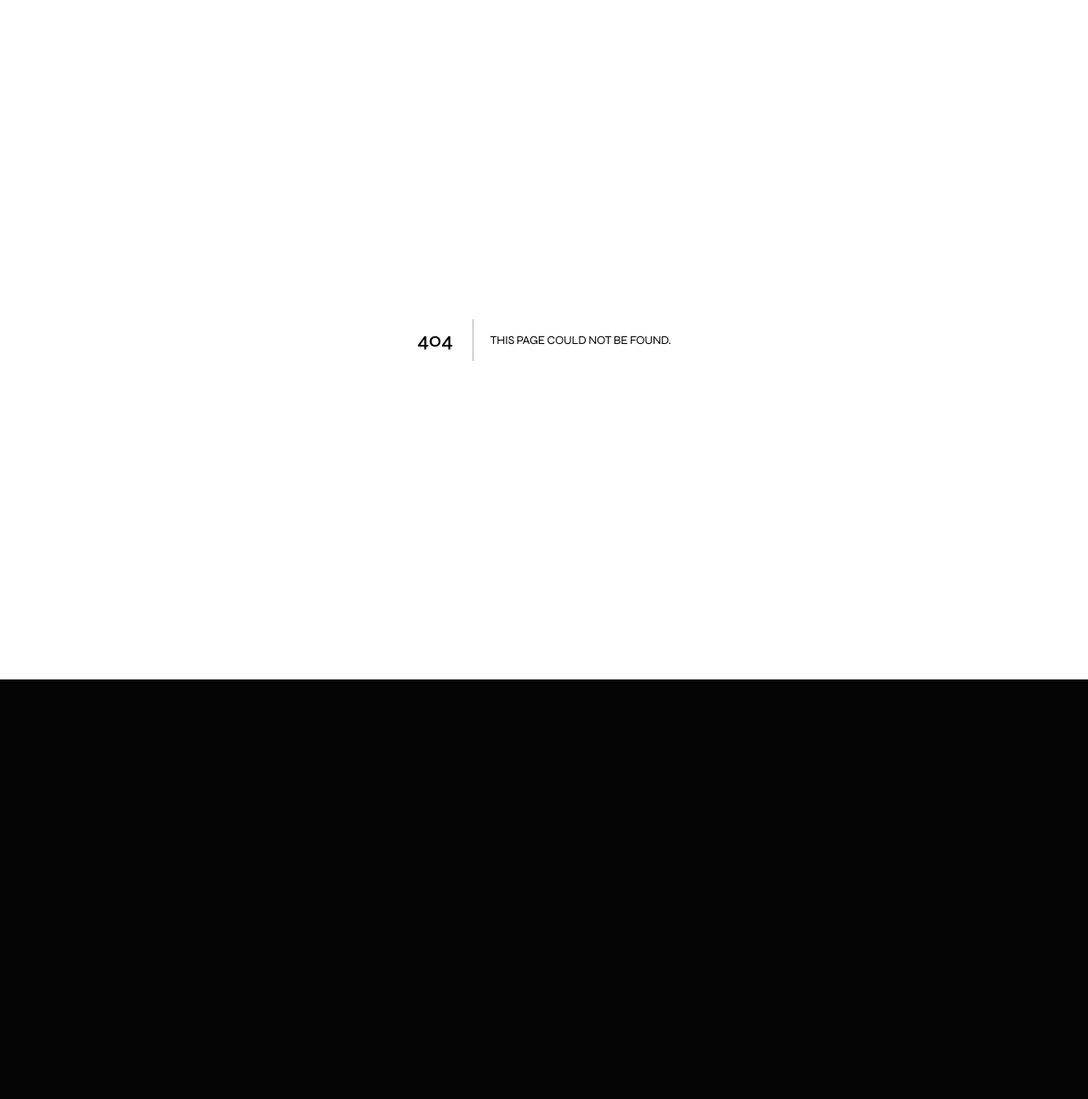
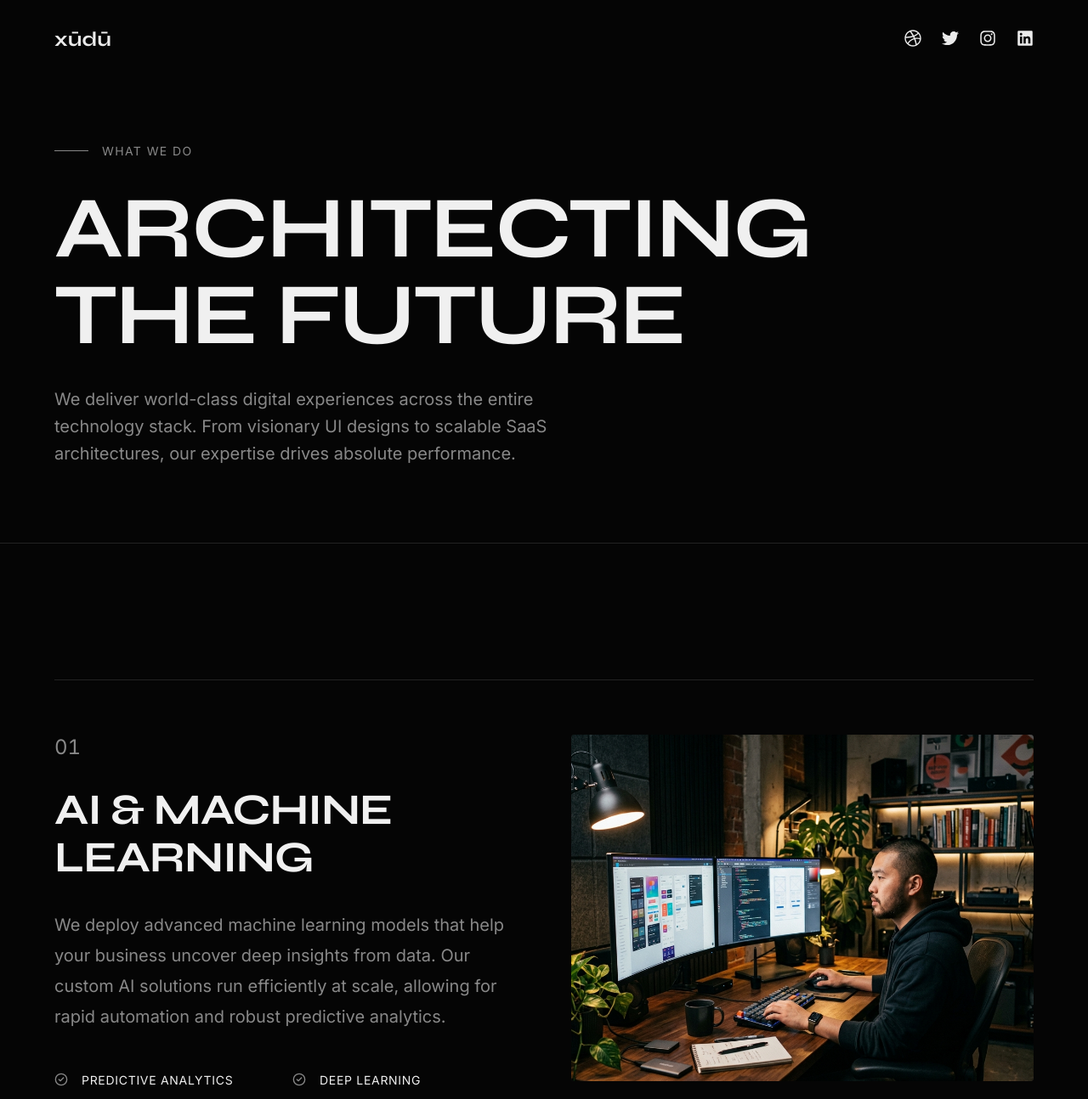
Before and after one commit to dilshandevxx/xudo-labs, a Next.js app: page /services in a window 1280 px wide. Before the commit this address had no page. Shown: the top 1294 px of the page at 85% size. Before the commit the page ends 800 px from the top, so only its background shows below. Built offline with nearby package versions, Linux system fonts and the light colour scheme.

Commit message:
first commit

```diff
--- /dev/null
+++ b/src/app/services/page.tsx
@@ -0,0 +1,24 @@
+import Header from "@/components/Header";
+import ServicesHero from "@/components/sections/ServicesHero";
+import ServicesDetailed from "@/components/sections/ServicesDetailed";
+import CTA from "@/components/sections/CTA";
+import PreFooter from "@/components/sections/PreFooter";
+import Footer from "@/components/Footer";
+
+export const metadata = {
+  title: "Services | XŪDŪ Digital Studio",
+  description: "Explore our premium services including AI development, SaaS Architecture, and UI/UX Design.",
+};
+
+export default function ServicesPage() {
+  return (
+    <main>
+      <Header />
+      <ServicesHero />
+      <ServicesDetailed />
+      <CTA />
+      <PreFooter />
+      <Footer />
+    </main>
+  );
+}
--- /dev/null
+++ b/src/components/sections/ServicesDetailed.module.css
@@ -0,0 +1,83 @@
+.detailedSection {
+  padding: 10rem var(--container-padding);
+  display: flex;
+  flex-direction: column;
+  gap: 8rem;
+}
+
+.serviceBlock {
+  display: grid;
+  grid-template-columns: 1fr;
+  gap: 4rem;
+  align-items: start;
+  border-top: 1px solid var(--border);
+  padding-top: 4rem;
+}
+
+@media (min-width: 1024px) {
+  .serviceBlock {
+    grid-template-columns: 1fr 1fr;
+  }
+}
+
+.indexContainer {
+  font-family: var(--font-body);
+  font-size: 1.5rem;
+  color: var(--muted);
+  font-variant-numeric: tabular-nums;
+  margin-bottom: 2rem;
+}
+
+.title {
+  font-family: var(--font-display);
+  font-size: clamp(2rem, 4vw, 3.5rem);
+  text-transform: uppercase;
+  color: var(--foreground);
+  margin: 0 0 2rem 0;
+}
+
+.description {
+  color: var(--muted);
+  font-size: clamp(1rem, 2vw, 1.25rem);
+  line-height: 1.8;
+  margin-bottom: 3rem;
+}
+
+.features {
+  display: grid;
+  grid-template-columns: 1fr;
+  gap: 1rem;
+}
+
+@media (min-width: 768px) {
+  .features {
+    grid-template-columns: 1fr 1fr;
+  }
+}
+
+.featureItem {
+  display: flex;
+  align-items: center;
+  gap: 1rem;
+  color: var(--foreground);
+  font-size: 0.875rem;
+  text-transform: uppercase;
+  letter-spacing: 0.05em;
+}
+
+.featureIcon {
+  color: var(--muted);
+}
+
+.imageWrapper {
+  position: relative;
+  width: 100%;
+  aspect-ratio: 4 / 3;
+  border-radius: 4px;
+  overflow: hidden;
+  background: var(--border);
+}
+
+.image {
+  object-fit: cover;
+}
--- /dev/null
+++ b/src/components/sections/ServicesDetailed.tsx
@@ -0,0 +1,96 @@
+"use client";
+
+import Image from "next/image";
+import { motion } from "framer-motion";
+import { CheckCircle2 } from "lucide-react";
+import styles from "./ServicesDetailed.module.css";
+
+const DETAILED_SERVICES = [
+  {
+    title: "AI & Machine Learning",
+    description: "We deploy advanced machine learning models that help your business uncover deep insights from data. Our custom AI solutions run efficiently at scale, allowing for rapid automation and robust predictive analytics.",
+    features: ["Predictive Analytics", "Deep Learning", "Process Automation", "Computer Vision"],
+    image: "/images/hero.png"
+  },
+  {
+    title: "Generative & Agentic AI",
+    description: "From custom LLM integrations to autonomous agents, we push the boundaries of modern AI. Elevate your workflows with highly capable generative tools that act autonomously to solve complex tasks.",
+    features: ["LLM Fine-Tuning", "Autonomous Agents", "RAG Systems", "Prompt Engineering"],
+    image: "/images/about.png"
+  },
+  {
+    title: "SaaS Development",
+    description: "We build resilient, secure, and scalable Software-as-a-Service platforms. Our architecture focuses on high concurrency, multi-tenancy, and extremely fast onboarding flows to grow your MRR seamlessly.",
+    features: ["Multi-tenant Architectures", "Stripe Integrations", "Real-time Databases", "Cloud Infrastructure"],
+    image: "/images/portfolio1.png"
+  },
+  {
+    title: "UI/UX Design",
+    description: "Awwwards-level interface design that captivates and converts. We treat every pixel with utmost importance to create premium, fluid, and memorable digital experiences that align with your elite brand identity.",
+    features: ["High-Fidelity Prototyping", "Interaction Design", "Design Systems", "Usability Testing"],
+    image: "/images/hero.png"
+  },
+  {
+    title: "Dev Tools & Full Stack",
+    description: "We specialize in building robust tooling and full-stack ecosystems. By implementing strict CI/CD pipelines, modern frameworks, and robust APIs, we ensure your code ships fast and doesn't break.",
+    features: ["Next.js & React", "Node.js ecosystems", "CI/CD Deployment", "API Architecture"],
+    image: "/images/about.png"
+  },
+  {
+    title: "Tech Consulting & Strategy",
+    description: "We serve as fractional CTOs and strategic partners to help you navigate pivotal technology decisions. We audit your existing stack, design transformation roadmaps, and ensure alignment with business goals.",
+    features: ["Architecture Audits", "CTO Advisory", "Scaling Strategies", "Security Compliance"],
+    image: "/images/portfolio1.png"
+  }
+];
+
+export default function ServicesDetailed() {
+  return (
+    <section className={styles.detailedSection}>
+      {DETAILED_SERVICES.map((service, index) => (
+        <div key={index} className={styles.serviceBlock}>
+
+          <motion.div
+            className={styles.textContent}
+            initial={{ opacity: 0, y: 50 }}
+            whileInView={{ opacity: 1, y: 0 }}
+            viewport={{ once: true, margin: "-100px" }}
+            transition={{ duration: 0.8 }}
+          >
+            <div className={styles.indexContainer}>
+              0{index + 1}
+            </div>
+            <h2 className={styles.title}>{service.title}</h2>
+            <p className={styles.description}>{service.description}</p>
+
+            <div className={styles.features}>
+              {service.features.map((feature, fIndex) => (
+                <div key={fIndex} className={styles.featureItem}>
+                  <CheckCircle2 size={16} className={styles.featureIcon} />
+                  {feature}
+                </div>
+              ))}
+            </div>
+          </motion.div>
+
+          <motion.div
+            className={styles.imageWrapper}
+            initial={{ opacity: 0, scale: 0.95 }}
+            whileInView={{ opacity: 1, scale: 1 }}
+            viewport={{ once: true, margin: "-100px" }}
+            transition={{ duration: 0.8, delay: 0.2 }}
+          >
+            <Image
+              src={service.image}
+              alt={service.title}
+              fill
+              sizes="(max-width: 1024px) 100vw, 50vw"
+              className={styles.image}
+            />
+          </motion.div>
+
+        </div>
+      ))}
+    </section>
+  );
+}
--- /dev/null
+++ b/src/components/sections/ServicesHero.module.css
@@ -0,0 +1,53 @@
+.heroSection {
+  min-height: 80vh;
+  display: flex;
+  align-items: center;
+  padding: 10rem var(--container-padding) 5rem;
+  border-bottom: 1px solid var(--border);
+  position: relative;
+  overflow: hidden;
+}
+
+.content {
+  display: flex;
+  flex-direction: column;
+  gap: 2rem;
+  z-index: 10;
+  max-width: 900px;
+}
+
+.subtitle {
+  font-family: var(--font-body);
+  font-size: 0.875rem;
+  text-transform: uppercase;
+  letter-spacing: 0.1em;
+  color: var(--muted);
+  display: flex;
+  align-items: center;
+  gap: 1rem;
+}
+
+.subtitle::before {
+  content: "";
+  display: block;
+  width: 40px;
+  height: 1px;
+  background-color: var(--muted);
+}
+
+.title {
+  font-family: var(--font-display);
+  font-size: clamp(3rem, 8vw, 7rem);
+  line-height: 1;
+  text-transform: uppercase;
+  color: var(--foreground);
+  margin: 0;
+}
+
+.description {
+  font-family: var(--font-body);
+  font-size: clamp(1rem, 2vw, 1.25rem);
+  color: var(--muted);
+  line-height: 1.6;
+  max-width: 600px;
+}
--- /dev/null
+++ b/src/components/sections/ServicesHero.tsx
@@ -0,0 +1,43 @@
+"use client";
+
+import { motion } from "framer-motion";
+import styles from "./ServicesHero.module.css";
+
+export default function ServicesHero() {
+  const containerVariants = {
+    hidden: { opacity: 0 },
+    visible: {
+      opacity: 1,
+      transition: { staggerChildren: 0.2, delayChildren: 0.1 }
+    }
+  };
+
+  const itemVariants = {
+    hidden: { opacity: 0, y: 50 },
+    visible: { opacity: 1, y: 0, transition: { duration: 0.8, ease: [0.76, 0, 0.24, 1] as const } }
+  };
+
+  return (
+    <section className={styles.heroSection}>
+      <motion.div
+        className={styles.content}
+        variants={containerVariants}
+        initial="hidden"
+        animate="visible"
+      >
+        <motion.div className={styles.subtitle} variants={itemVariants}>
+          What we do
+        </motion.div>
+
+        <motion.h1 className={styles.title} variants={itemVariants}>
+          Architecting The Future
+        </motion.h1>
+
+        <motion.p className={styles.description} variants={itemVariants}>
+          We deliver world-class digital experiences across the entire technology stack.
+          From visionary UI designs to scalable SaaS architectures, our expertise drives absolute performance.
+        </motion.p>
+      </motion.div>
+    </section>
+  );
+}
```
Also changed, not shown: src/components/sections/Experience.tsx (+3 -5 lines).
